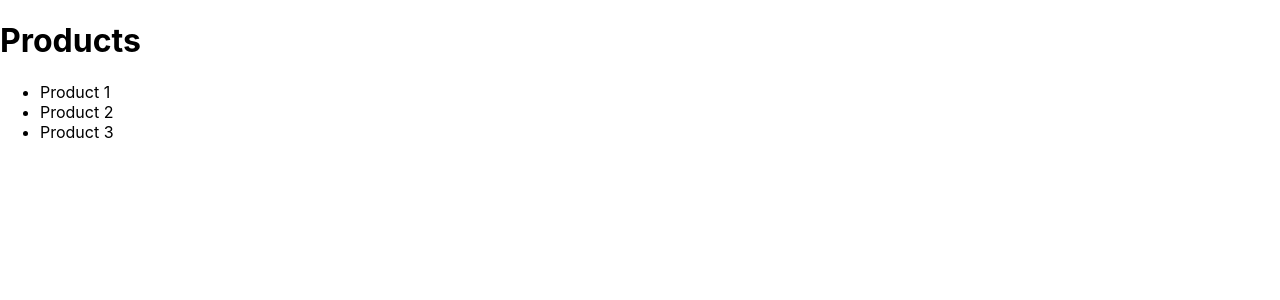
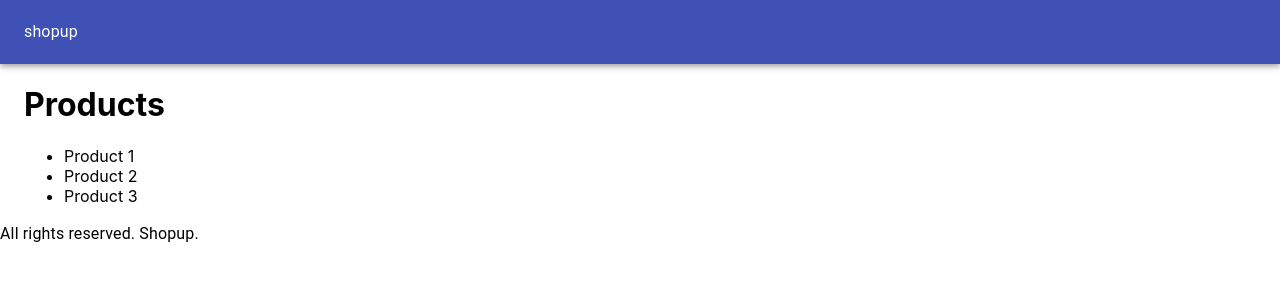
Before and after one commit to Sahil811/Shopup, a Next.js app: page / in a window 1280 px wide. Shown: the top 300 px of the page. Built offline with nearby package versions, Linux system fonts and the light colour scheme.

Commit message:
main: intial layout setup

```diff
--- /dev/null
+++ b/components/Layout.js
@@ -0,0 +1,25 @@
+import { AppBar, Container, Toolbar, Typography } from "@material-ui/core";
+import Head from "next/head";
+import React from "react";
+
+export default function Layout({ children }) {
+  return (
+    <div>
+      <Head>
+        <title>shopup</title>
+      </Head>
+
+      <AppBar position="static">
+        <Toolbar>
+          <Typography>shopup</Typography>
+        </Toolbar>
+      </AppBar>
+
+      <Container>{children}</Container>
+
+      <footer>
+        <Typography>All rights reserved. Shopup.</Typography>
+      </footer>
+    </div>
+  );
+}
--- a/pages/index.js
+++ b/pages/index.js
@@ -1,9 +1,8 @@
-import Head from 'next/head'
-import Image from 'next/image'
-import styles from '../styles/Home.module.css'
+import Layout from "../components/Layout.js";
 
 export default function Home() {
   return (
+    <Layout>
       <div>
         <h1>Products</h1>
         <ul>
@@ -18,5 +17,6 @@ export default function Home() {
           </li>
         </ul>
       </div>
-  )
+    </Layout>
+  );
 }
```
Also changed, not shown: 1 other file (tests, documents, lock files or other folders). Lines whose indentation alone changed are shown as unchanged.
